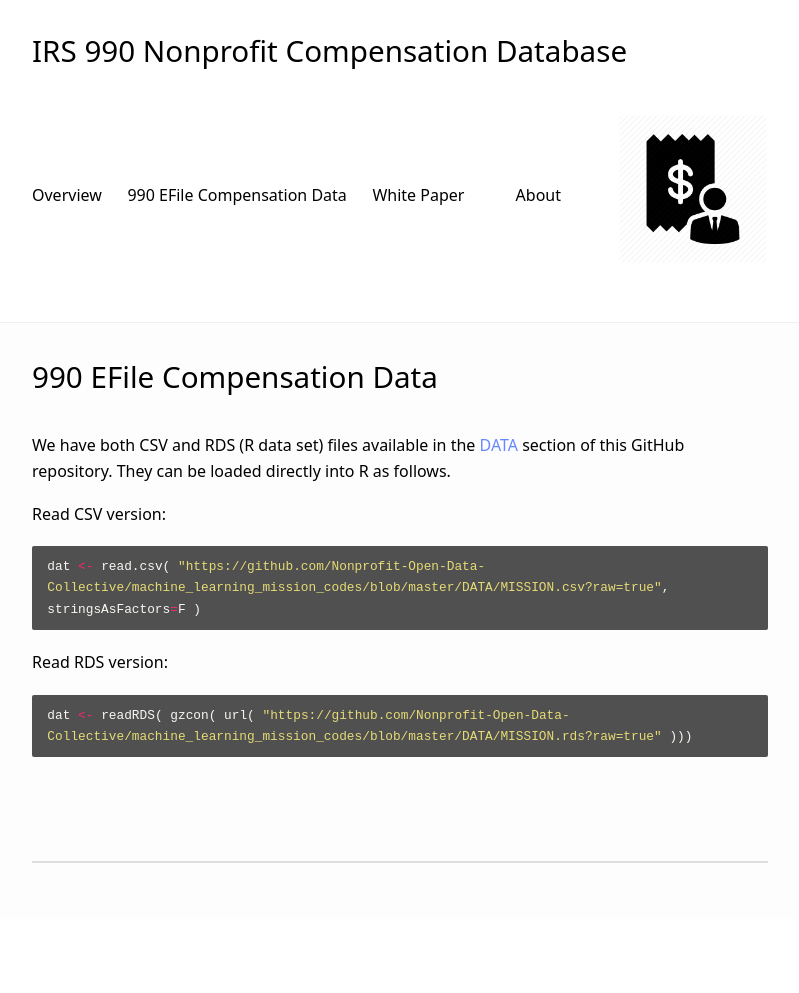
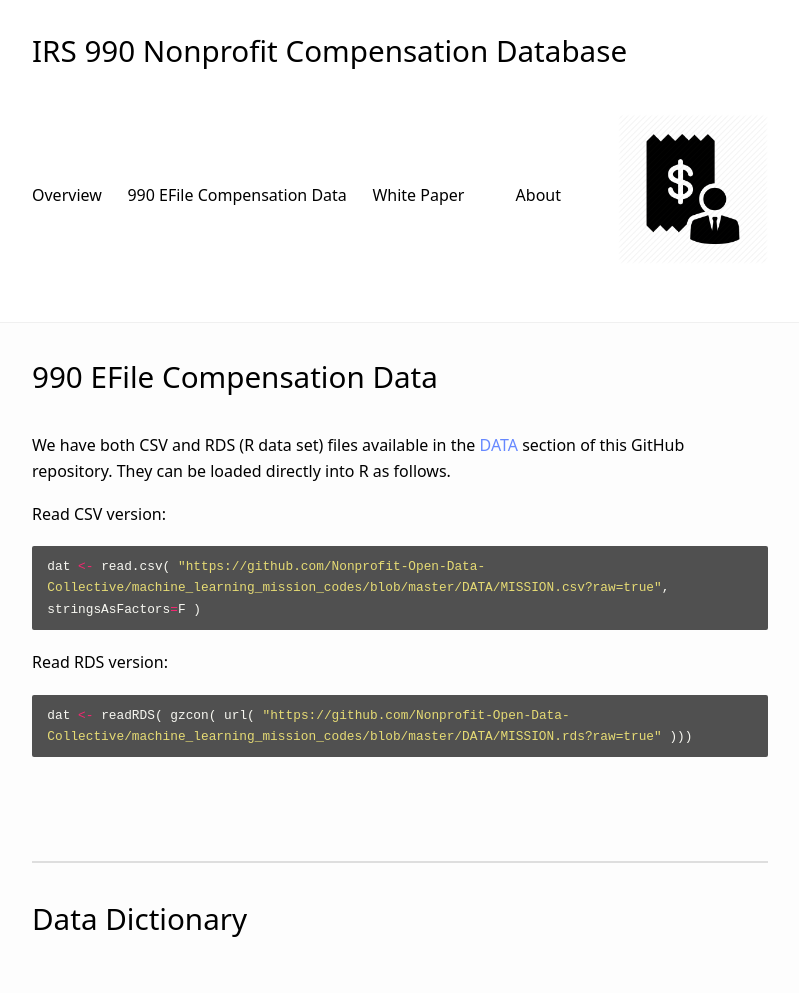
Before and after one commit to Nonprofit-Open-Data-Collective/irs-990-compensation-data, a Jekyll site: the page built from docs/data.md, in a window 1280 px wide. Shown: the whole page, without its empty margins (240-1039 px from the left). Built offline with Jekyll 4.4.1, drawn with Linux system fonts in a browser that asks for light colours; nearby versions of some CDN libraries; our own code applies the rules of GitHub Pages for plain Markdown files; before the commit the page ends 919 px from its top, so only the background shows below that.

Commit message:
Update data.md

```diff
--- a/docs/data.md
+++ b/docs/data.md
@@ -22,3 +22,8 @@
 <br>
 
 -------------------
+
+
+
+
+# Data Dictionary
```
